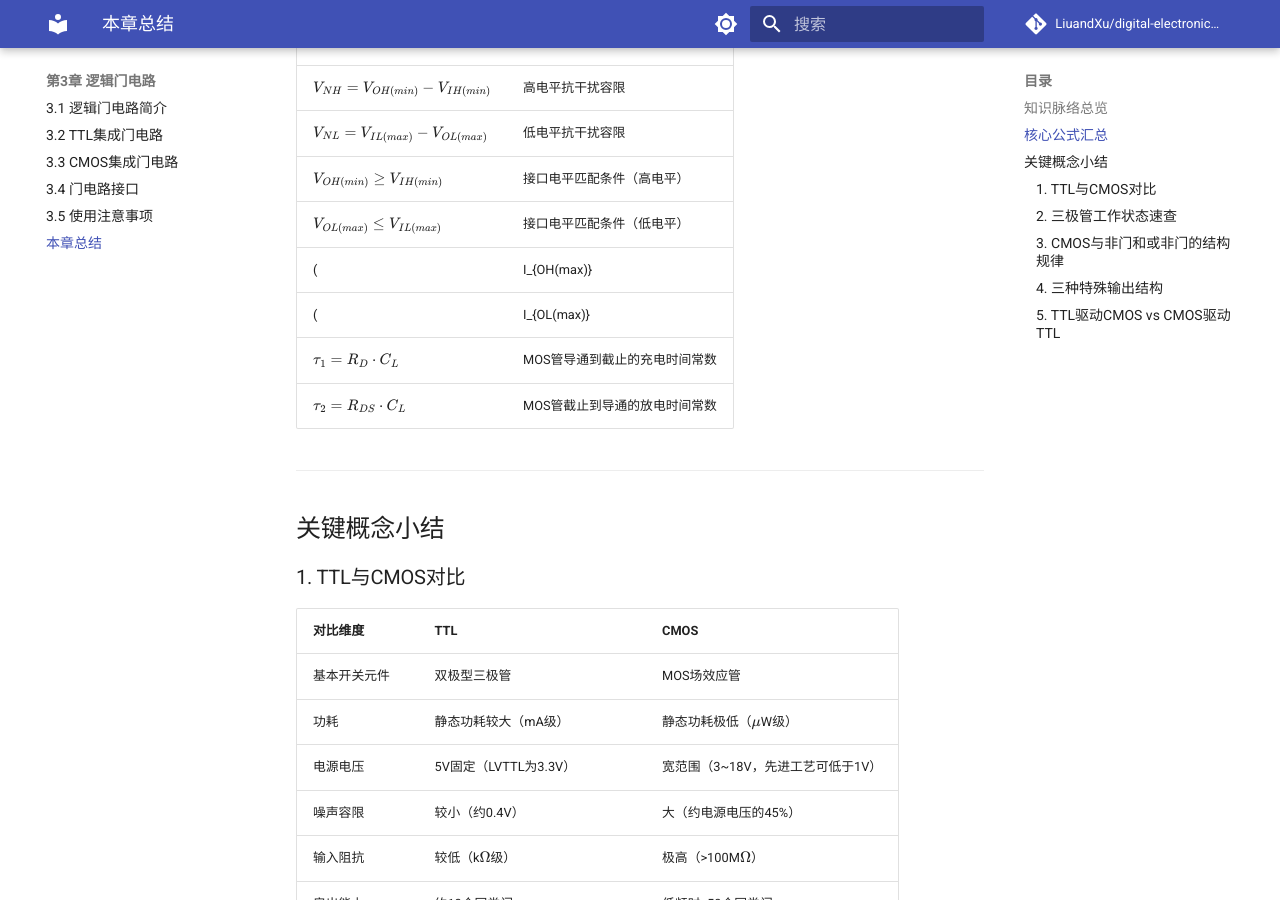
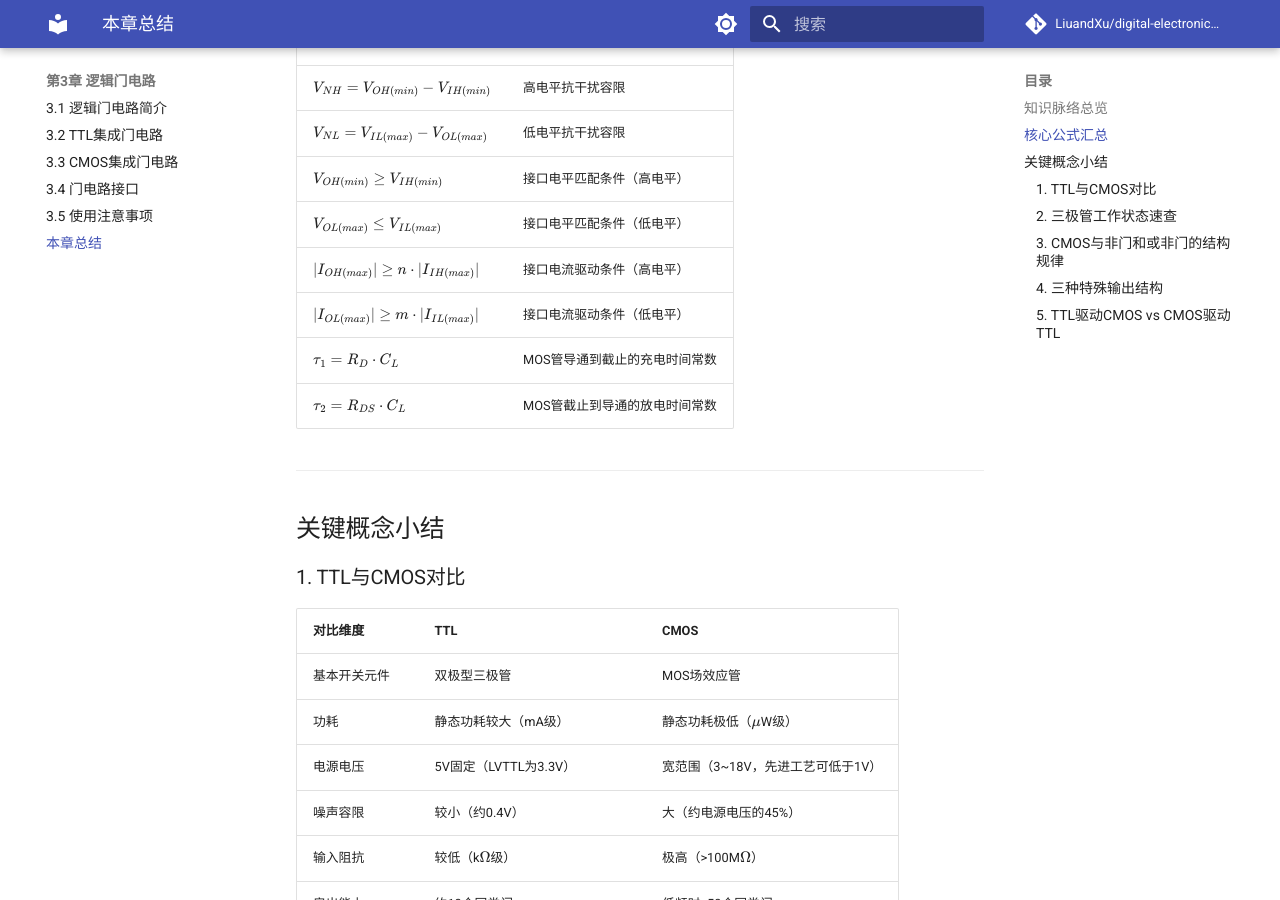
Before and after one commit to LiuandXu/digital-electronics-wiki, an MkDocs documentation site: the page built from docs/ch03/summary.md, in a window 1280 px wide and 900 px high, scrolled down 2837 px. Built offline with MkDocs 1.6.1 and Material for MkDocs 9.7.7, drawn with Linux system fonts in a browser that asks for light colours; comment, search, counter and statistics services are not loaded.

Commit message:
fix: 表格内绝对值符号|冲突导致公式断裂
ch03/summary.md第56-57行: |I_{OH(max)}|中的|被Markdown解析为表格列分隔符
改用\lvert..\rvert替代绝对值符号

```diff
--- a/docs/ch03/summary.md
+++ b/docs/ch03/summary.md
@@ -53,8 +53,8 @@ graph LR
 | \(V_{NL} = V_{IL(max)} - V_{OL(max)}\) | 低电平抗干扰容限 |
 | \(V_{OH(min)} \geq V_{IH(min)}\) | 接口电平匹配条件（高电平） |
 | \(V_{OL(max)} \leq V_{IL(max)}\) | 接口电平匹配条件（低电平） |
-| \(|I_{OH(max)}| \geq n \cdot |I_{IH(max)}|\) | 接口电流驱动条件（高电平） |
-| \(|I_{OL(max)}| \geq m \cdot |I_{IL(max)}|\) | 接口电流驱动条件（低电平） |
+| \(\lvert I_{OH(max)}\rvert \geq n \cdot \lvert I_{IH(max)}\rvert\) | 接口电流驱动条件（高电平） |
+| \(\lvert I_{OL(max)}\rvert \geq m \cdot \lvert I_{IL(max)}\rvert\) | 接口电流驱动条件（低电平） |
 | \(\tau_1 = R_D \cdot C_L\) | MOS管导通到截止的充电时间常数 |
 | \(\tau_2 = R_{DS} \cdot C_L\) | MOS管截止到导通的放电时间常数 |
 
```
